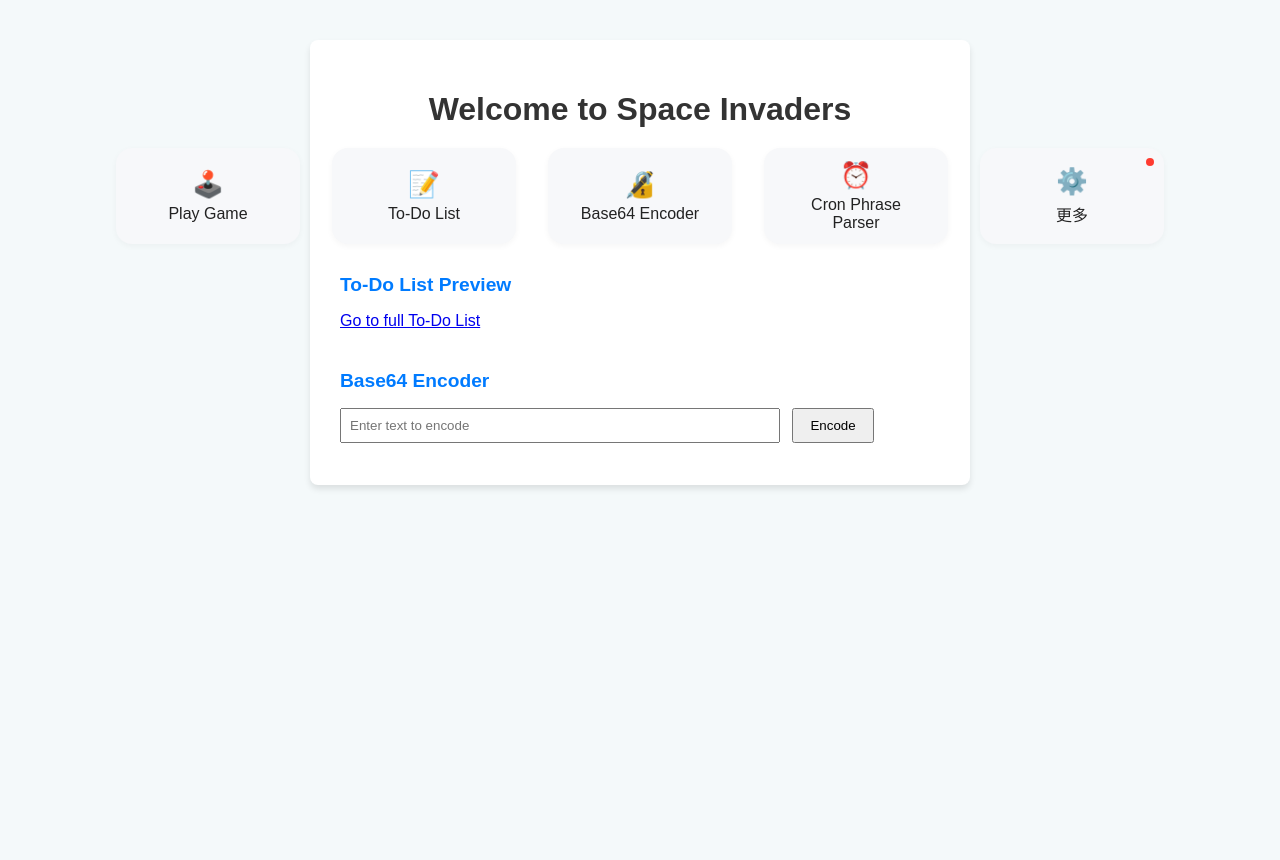
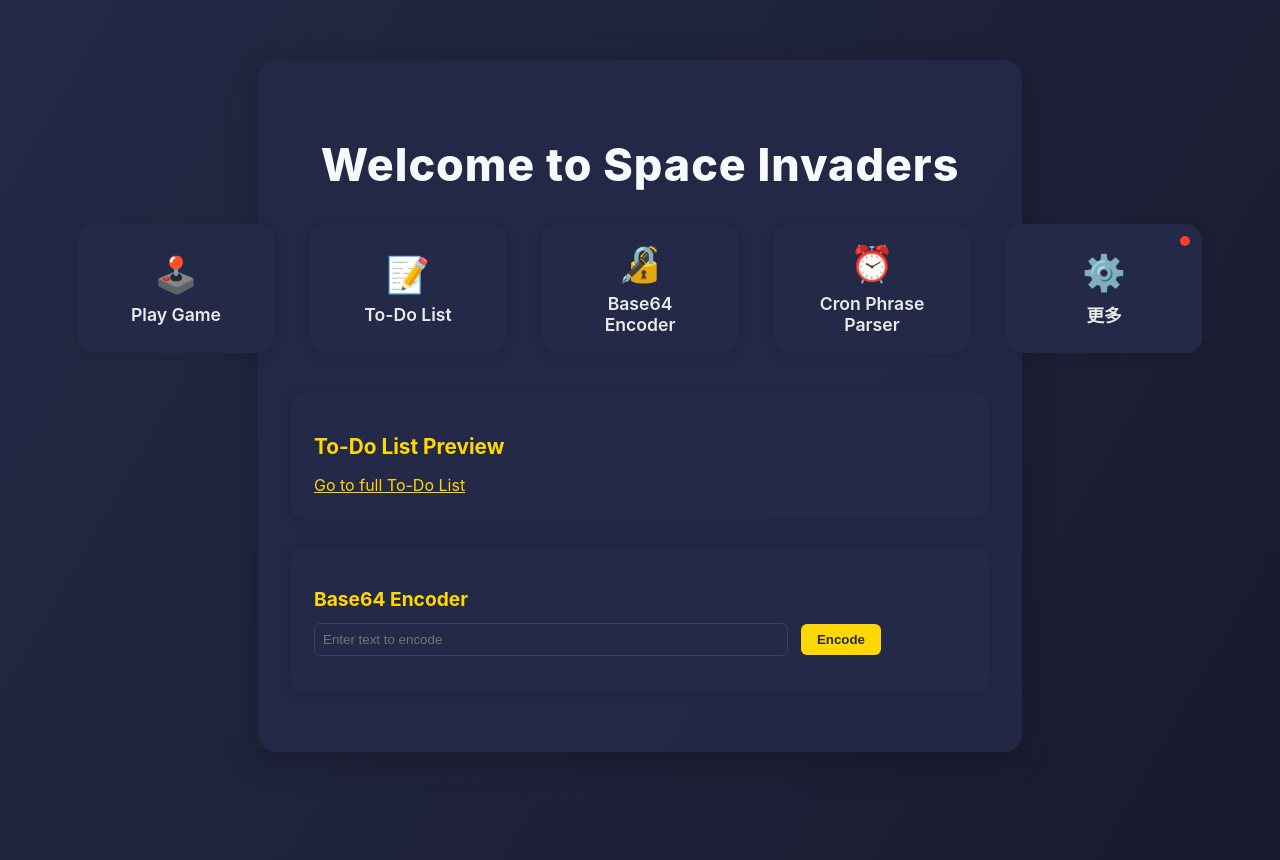
Before and after one commit to joeszhao/space-invaders, a plain HTML site: page index.html in a window 1280 px wide. Before the commit the page ends 800 px from the top, so only its background shows below. Drawn offline with Linux system fonts and the light colour scheme.

Commit message:
Update index.html with new style and features

```diff
--- a/index.html
+++ b/index.html
@@ -6,60 +6,68 @@
     <title>Space Invaders Home</title>
     <style>
         body {
-            font-family: Arial, sans-serif;
-            background-color: #f4f9fa;
+            font-family: 'Inter', 'Segoe UI', Arial, sans-serif;
+            background: linear-gradient(120deg, #232946 0%, #1a1a2e 100%);
             margin: 0;
             padding: 0;
+            min-height: 100vh;
+            color: #eaeaea;
         }
         .container {
-            max-width: 600px;
-            margin: 40px auto;
-            background: #fff;
-            border-radius: 8px;
-            box-shadow: 0 4px 6px rgba(0,0,0,0.1);
-            padding: 30px;
+            max-width: 700px;
+            margin: 60px auto;
+            background: rgba(34, 41, 70, 0.95);
+            border-radius: 18px;
+            box-shadow: 0 8px 32px rgba(0,0,0,0.25);
+            padding: 48px 32px 32px 32px;
             text-align: center;
         }
         h1 {
-            color: #333;
-            margin-bottom: 20px;
+            font-size: 2.8rem;
+            font-weight: 800;
+            color: #f7fafc;
+            margin-bottom: 32px;
+            letter-spacing: 1px;
         }
         .nav {
             display: flex;
             justify-content: center;
-            gap: 32px;
-            margin-bottom: 30px;
+            gap: 36px;
+            margin-bottom: 40px;
         }
         .nav-btn {
             display: flex;
             flex-direction: column;
             align-items: center;
             justify-content: center;
-            background: #f7f8fa;
+            background: #232946;
             border-radius: 16px;
-            padding: 12px 32px;
-            box-shadow: 0 2px 6px rgba(0,0,0,0.04);
+            padding: 18px 38px;
+            box-shadow: 0 2px 12px rgba(0,0,0,0.10);
             text-decoration: none;
-            color: #222;
-            font-size: 1rem;
+            color: #eaeaea;
+            font-size: 1.1rem;
+            font-weight: 600;
             border: none;
             position: relative;
             min-width: 120px;
-            transition: box-shadow 0.2s;
+            transition: box-shadow 0.2s, background 0.2s, color 0.2s;
         }
         .nav-btn:hover {
-            box-shadow: 0 4px 12px rgba(0,0,0,0.10);
+            box-shadow: 0 6px 24px rgba(0,0,0,0.18);
+            background: #393e6e;
+            color: #ffd803;
         }
         .nav-btn .icon {
-            font-size: 1.6em;
-            margin-bottom: 6px;
+            font-size: 2em;
+            margin-bottom: 8px;
         }
         .nav-btn .dot {
             position: absolute;
-            top: 10px;
-            right: 10px;
-            width: 8px;
-            height: 8px;
+            top: 12px;
+            right: 12px;
+            width: 10px;
+            height: 10px;
             background: #ff3b30;
             border-radius: 50%;
             display: none;
@@ -67,52 +75,77 @@
         .nav-btn.more .dot {
             display: block;
         }
-        @media (max-width: 600px) {
+        @media (max-width: 700px) {
+            .container {
+                padding: 24px 8px;
+            }
             .nav {
                 flex-direction: column;
-                gap: 16px;
+                gap: 18px;
             }
             .nav-btn {
                 min-width: 0;
                 width: 100%;
             }
         }
-        .todo-preview {
-            margin-top: 30px;
+        .card {
+            background: #232946;
+            border-radius: 14px;
+            box-shadow: 0 2px 12px rgba(0,0,0,0.10);
+            padding: 24px;
+            margin-bottom: 28px;
             text-align: left;
         }
-        .todo-preview h2 {
-            font-size: 1.2rem;
-            color: #007bff;
+        .card h2 {
+            font-size: 1.3rem;
+            color: #ffd803;
+            margin-bottom: 12px;
         }
-        .todo-preview ul {
+        .card ul {
             list-style: none;
             padding: 0;
         }
-        .todo-preview li {
-            padding: 6px 0;
-            border-bottom: 1px solid #eee;
-            color: #333;
+        .card li {
+            padding: 8px 0;
+            border-bottom: 1px solid #393e6e;
+            color: #eaeaea;
+        }
+        .card a {
+            color: #ffd803;
+            text-decoration: underline;
         }
         .base64-encoder {
-            margin-top: 40px;
-            text-align: left;
+            margin-top: 24px;
         }
         .base64-encoder h2 {
             font-size: 1.2rem;
-            color: #007bff;
+            color: #ffd803;
         }
         .base64-encoder input {
             width: 70%;
             padding: 8px;
+            border-radius: 6px;
+            border: 1px solid #393e6e;
+            background: #232946;
+            color: #eaeaea;
         }
         .base64-encoder button {
             padding: 8px 16px;
             margin-left: 8px;
+            background: #ffd803;
+            color: #232946;
+            border: none;
+            border-radius: 6px;
+            font-weight: 600;
+            cursor: pointer;
         }
-        .base64-encoder output {
+        .base64-encoder button:hover {
+            background: #eaeaea;
+            color: #232946;
+        }
+        #base64-output {
             margin-top: 12px;
-            color: #007bff;
+            color: #ffd803;
             word-break: break-all;
         }
     </style>
@@ -137,22 +170,22 @@
                 <span class="icon">⏰</span>
                 Cron Phrase Parser
             </a>
-            <a href="#" class="nav-btn more">
+            <a href="google.html" target="_blank" rel="noopener noreferrer" class="nav-btn more">
                 <span class="icon">⚙️</span>
                 更多
                 <span class="dot"></span>
             </a>
         </div>
-        <div class="todo-preview">
+        <div class="card todo-preview">
             <h2>To-Do List Preview</h2>
             <ul id="todo-preview-list"></ul>
             <a href="todo.html" target="_blank" rel="noopener noreferrer">Go to full To-Do List</a>
         </div>
-        <div class="base64-encoder">
+        <div class="card base64-encoder">
             <h2>Base64 Encoder</h2>
-            <input type="text" id="base64-input" placeholder="Enter text to encode" style="width:70%;padding:8px;">
-            <button id="base64-encode-btn" style="padding:8px 16px;margin-left:8px;">Encode</button>
-            <div id="base64-output" style="margin-top:12px;color:#007bff;word-break:break-all;"></div>
+            <input type="text" id="base64-input" placeholder="Enter text to encode">
+            <button id="base64-encode-btn">Encode</button>
+            <div id="base64-output"></div>
         </div>
     </div>
     <script>
@@ -164,7 +197,6 @@
             li.textContent = (task.completed ? '✔️ ' : '') + task.text;
             previewList.appendChild(li);
         });
-
         // Base64 encoding feature
         document.getElementById('base64-encode-btn').onclick = function() {
             const input = document.getElementById('base64-input').value;
```
